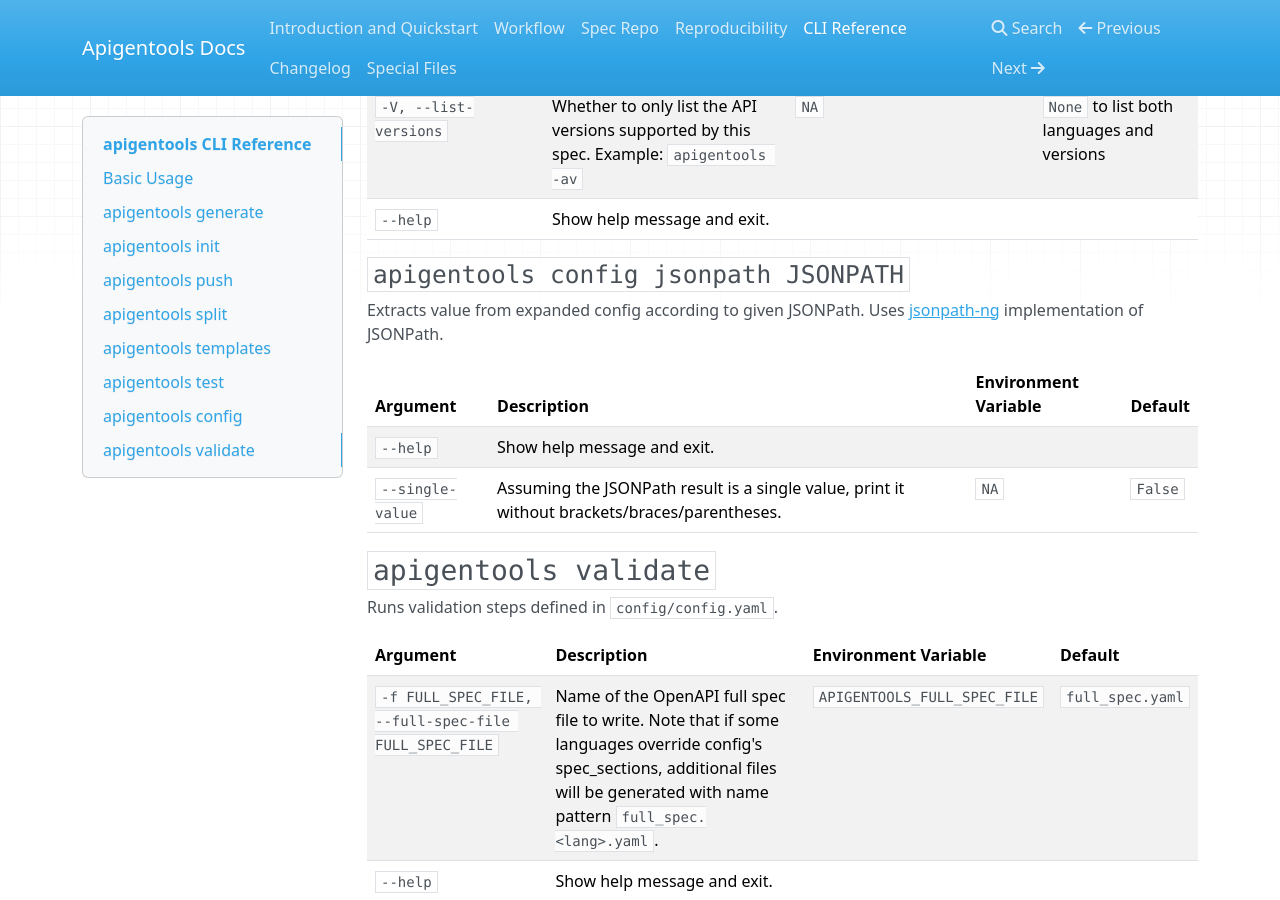
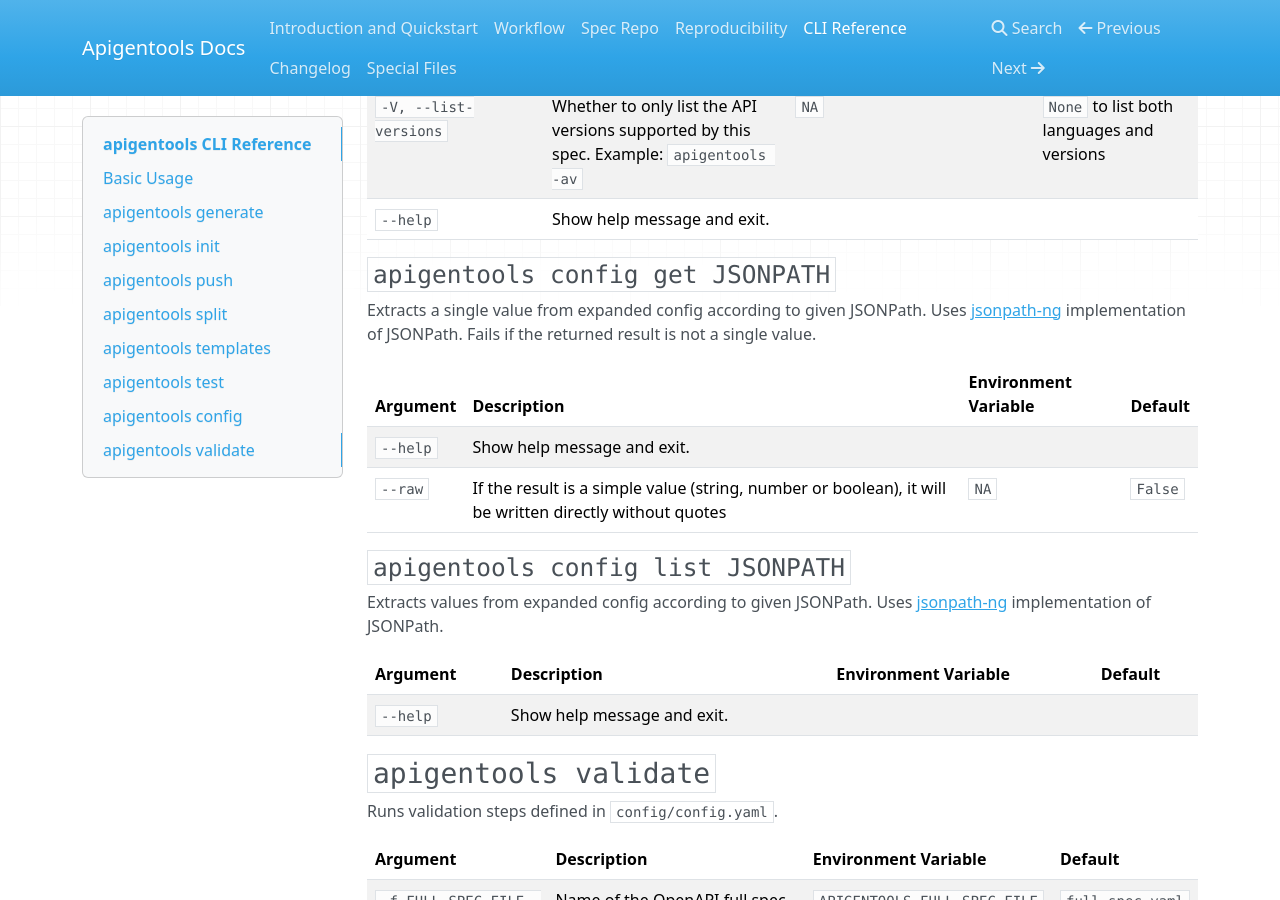
Before and after one commit to DataDog/apigentools, an MkDocs documentation site: the page built from docs/cli.md, in a window 1280 px wide and 900 px high, scrolled down 6072 px. Built offline with MkDocs 1.6.1, drawn with Linux system fonts in a browser that asks for light colours; nearby versions of some CDN libraries.

Commit message:
Address review

```diff
--- a/docs/cli.md
+++ b/docs/cli.md
@@ -109,14 +109,23 @@
 `-V, --list-versions` | Whether to only list the API versions supported by this spec. Example: `apigentools -av` | `NA` | `None` to list both languages and versions
 `--help` | Show help message and exit.
 
-### `apigentools config jsonpath JSONPATH`
+### `apigentools config get JSONPATH`
 
-Extracts value from expanded config according to given JSONPath. Uses [jsonpath-ng](https://github.com/h2non/jsonpath-ng) implementation of JSONPath.
+Extracts a single value from expanded config according to given JSONPath. Uses [jsonpath-ng](https://github.com/h2non/jsonpath-ng) implementation of JSONPath. Fails if the returned result is not a single value.
 
 Argument | Description | Environment Variable | Default
 ---------|-------------|----------------------|--------
 `--help` | Show help message and exit.
-`--single-value` | Assuming the JSONPath result is a single value, print it without brackets/braces/parentheses. | `NA` | `False`
+`--raw`  | If the result is a simple value (string, number or boolean), it will be written directly without quotes | `NA` | `False`
+
+### `apigentools config list JSONPATH`
+
+
+Extracts values from expanded config according to given JSONPath. Uses [jsonpath-ng](https://github.com/h2non/jsonpath-ng) implementation of JSONPath.
+
+Argument | Description | Environment Variable | Default
+---------|-------------|----------------------|--------
+`--help` | Show help message and exit.
 
 ## `apigentools validate`
 
```
Also changed, not shown: 2 other files.
